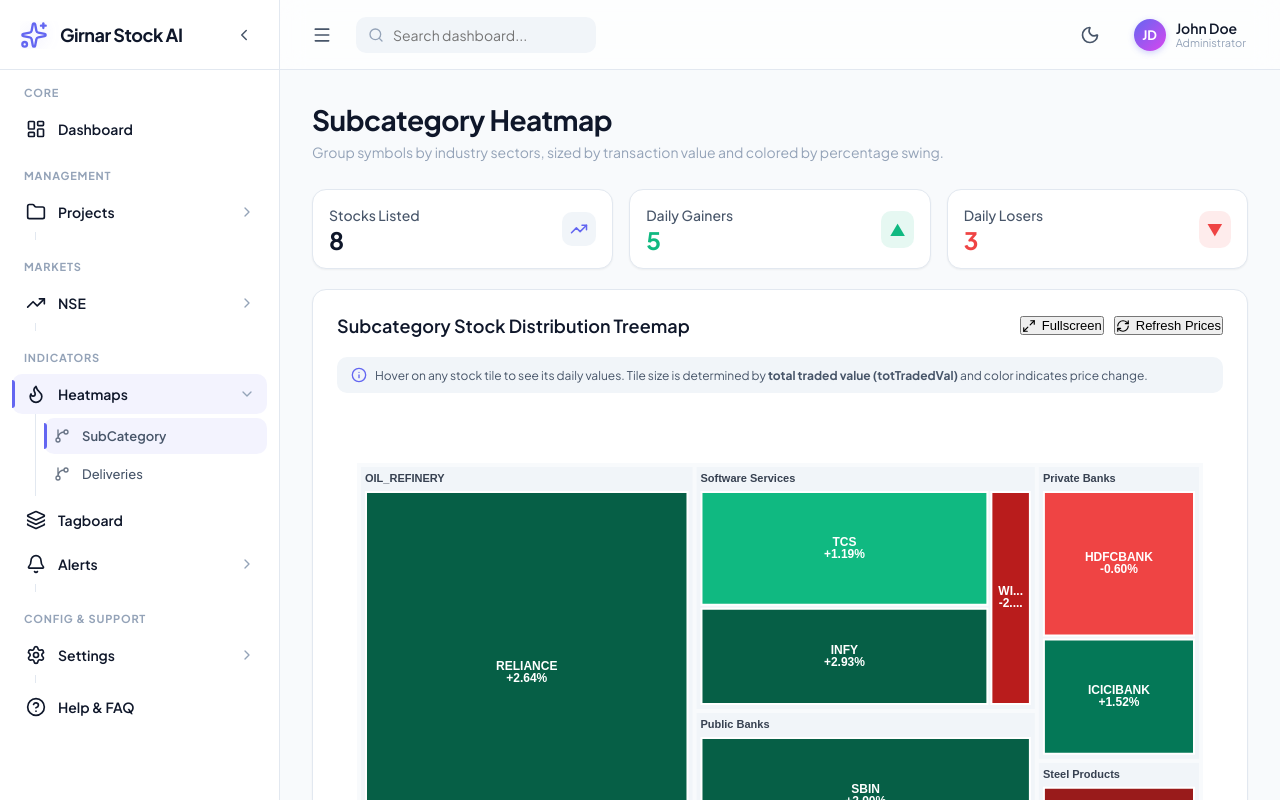
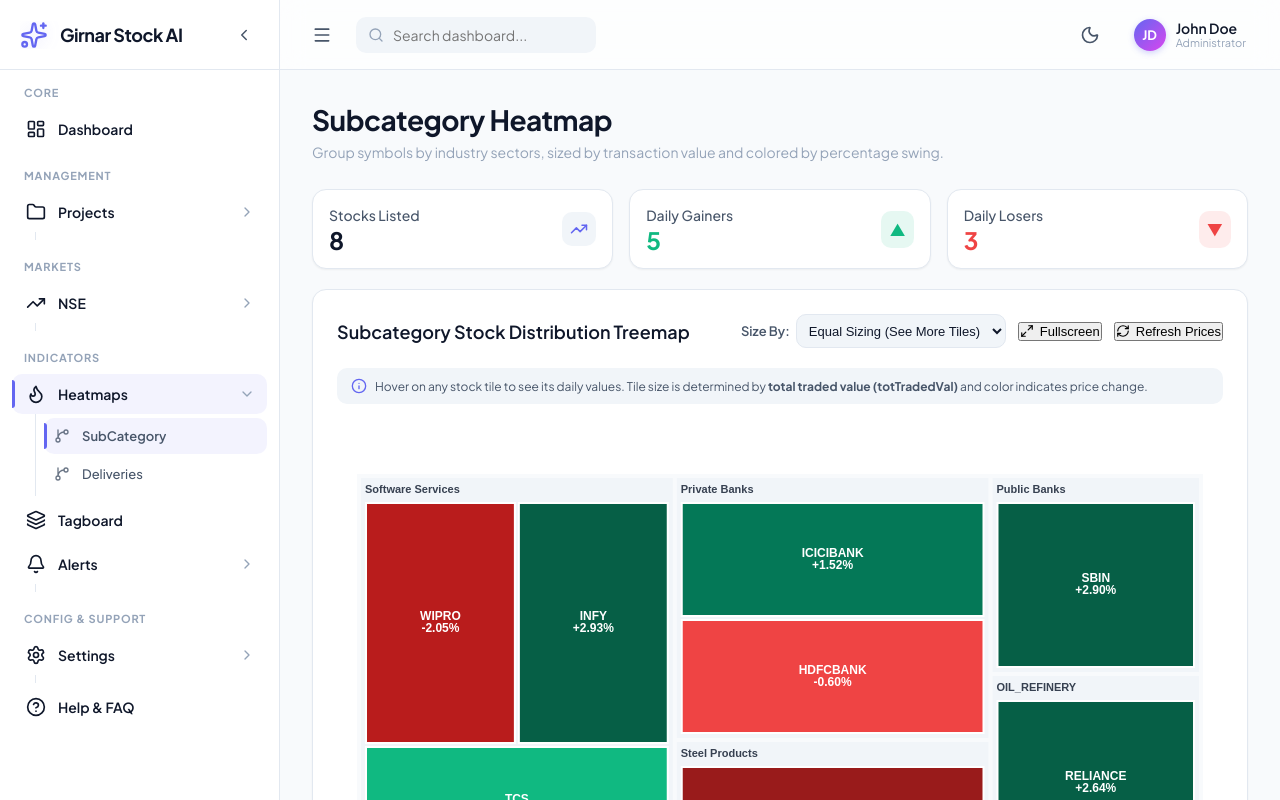
Before and after one commit to heminpanchal11/grnr-stck-ui, a React (Vite) app: page /indicators/heatmaps/subcategory in a window 1280 px wide. Shown: the top 800 px of the page. Built offline with nearby package versions, Linux system fonts and the light colour scheme; no server answers.

Commit message:
added more option in heat map

```diff
--- a/src/pages/Indicators/Heatmaps/Deliveries.tsx
+++ b/src/pages/Indicators/Heatmaps/Deliveries.tsx
@@ -25,6 +25,7 @@
   const [error, setError] = useState<string | null>(null);
   const [activeTheme, setActiveTheme] = useState<string>('light');
   const [isFullscreen, setIsFullscreen] = useState<boolean>(false);
+  const [sizeMetric, setSizeMetric] = useState<'equal' | 'volume' | 'logVolume'>('equal');
 
   // Handle body overflow to prevent background scrolling when fullscreen
   useEffect(() => {
@@ -248,6 +249,16 @@
       groups[sub].push(stock);
     });
 
+    const getStockValue = (stock: StockData) => {
+      if (sizeMetric === 'equal') {
+        return 1;
+      } else if (sizeMetric === 'logVolume') {
+        return Math.log10(Math.max(stock.totTradedVal, 1));
+      } else {
+        return stock.totTradedVal;
+      }
+    };
+
     // Transform grouped data into ECharts Treemap data structure
     const treemapData = Object.keys(groups).map(subName => {
       const children = groups[subName].map(stock => {
@@ -263,8 +274,8 @@
 
         return {
           name: stock.symbol,
-          // Tile size corresponds to total transaction value (totTradedVal)
-          value: stock.totTradedVal,
+          value: getStockValue(stock),
+          totTradedVal: stock.totTradedVal,
           percentChange: stock.percentChange,
           copDelivPerc: stock.copDelivPerc,
           copDelivQty: stock.copDelivQty,
@@ -291,10 +302,12 @@
 
       // Sum values of children for subcategory weight
       const subValueSum = children.reduce((sum, child) => sum + child.value, 0);
+      const actualSubValueSum = children.reduce((sum, child) => sum + child.totTradedVal, 0);
 
       return {
         name: subName,
         value: subValueSum,
+        actualValue: actualSubValueSum,
         children: children,
         itemStyle: {
           borderColor: isDark ? '#1f2937' : '#f1f5f9',
@@ -327,10 +340,13 @@
 
           // Only show stock symbol details, not the outer subcategory headers
           if (!data || data.copDelivPerc === undefined) {
-            return `<strong>${info.name}</strong><br/>Total Value: ₹${(val / 10000000).toFixed(2)} Cr`;
+            const actualVal = data ? data.actualValue : val;
+            const count = data && data.children ? data.children.length : 0;
+            return `<strong>${info.name}</strong><br/>Companies: ${count}<br/>Total Value: ₹${(actualVal / 10000000).toFixed(2)} Cr`;
           }
 
           const sign = data.percentChange > 0 ? '+' : '';
+          const actualTradedVal = data.totTradedVal;
           return `
             <div style="font-family: var(--font-sans); padding: 4px; min-width: 170px;">
               <div style="display: flex; justify-content: space-between; align-items: center; border-bottom: 1px solid ${isDark ? '#374151' : '#e2e8f0'}; padding-bottom: 6px; margin-bottom: 6px; gap: 12px;">
@@ -342,7 +358,7 @@
                 <div>Change: <strong style="color: ${data.percentChange >= 0 ? 'var(--accent-success)' : 'var(--accent-error)'}">${sign}${data.percentChange.toFixed(2)}%</strong></div>
                 <div>Delivery %: <strong style="color: var(--primary);">${data.copDelivPerc.toFixed(1)}%</strong></div>
                 <div>Delivery Qty: <strong>${data.copDelivQty.toLocaleString()}</strong></div>
-                <div>Traded Value: <strong>₹${(val / 10000000).toFixed(2)} Cr</strong></div>
+                <div>Traded Value: <strong>₹${(actualTradedVal / 10000000).toFixed(2)} Cr</strong></div>
                 <div>Traded Qty: <strong>${data.volume.toLocaleString()}</strong></div>
               </div>
             </div>
@@ -353,7 +369,7 @@
         {
           name: 'NSE Deliveries',
           type: 'treemap',
-          visibleMin: 300,
+          visibleMin: sizeMetric === 'equal' || sizeMetric === 'logVolume' ? 0 : 300,
           label: {
             show: true,
             formatter: '{b}'
@@ -408,7 +424,7 @@
       window.removeEventListener('resize', handleResize);
       resizeObserver.disconnect();
     };
-  }, [loading, data, activeTheme]);
+  }, [loading, data, activeTheme, sizeMetric]);
 
   // Clean-up chart on unmount
   useEffect(() => {
@@ -495,7 +511,31 @@
           <h2 className={styles.sectionTitle} style={{ margin: 0, display: 'flex', alignItems: 'center', gap: '8px' }}>
             Sector Stock Delivery Treemap
           </h2>
-          <div style={{ display: 'flex', alignItems: 'center', gap: '10px' }}>
+          <div style={{ display: 'flex', alignItems: 'center', gap: '12px', flexWrap: 'wrap' }}>
+            <div style={{ display: 'flex', alignItems: 'center', gap: '6px' }}>
+              <span style={{ fontSize: '13px', fontWeight: 600, color: 'var(--text-secondary)' }}>Size By:</span>
+              <select
+                value={sizeMetric}
+                onChange={(e) => setSizeMetric(e.target.value as any)}
+                style={{
+                  height: '34px',
+                  padding: '0 8px',
+                  fontSize: '13px',
+                  borderRadius: 'var(--radius-md)',
+                  border: '1px solid var(--border-color)',
+                  backgroundColor: 'var(--bg-tertiary)',
+                  color: 'var(--text-primary)',
+                  outline: 'none',
+                  cursor: 'pointer',
+                  fontWeight: 500,
+                  transition: 'border-color var(--transition-fast)'
+                }}
+              >
+                <option value="equal">Equal Sizing (See More Tiles)</option>
+                <option value="volume">Traded Value (Linear)</option>
+                <option value="logVolume">Traded Value (Log Scale)</option>
+              </select>
+            </div>
             <button
               type="button"
               className={styles.toggleBtn}
--- a/src/pages/Indicators/Heatmaps/Subcategory.tsx
+++ b/src/pages/Indicators/Heatmaps/Subcategory.tsx
@@ -23,6 +23,7 @@
   const [error, setError] = useState<string | null>(null);
   const [activeTheme, setActiveTheme] = useState<string>('light');
   const [isFullscreen, setIsFullscreen] = useState<boolean>(false);
+  const [sizeMetric, setSizeMetric] = useState<'equal' | 'volume' | 'logVolume'>('equal');
 
   // Handle body overflow to prevent background scrolling when fullscreen
   useEffect(() => {
@@ -211,14 +212,24 @@
       groups[sub].push(stock);
     });
 
+    const getStockValue = (stock: StockData) => {
+      if (sizeMetric === 'equal') {
+        return 1;
+      } else if (sizeMetric === 'logVolume') {
+        return Math.log10(Math.max(stock.totTradedVal, 1));
+      } else {
+        return stock.totTradedVal;
+      }
+    };
+
     // Transform grouped data into ECharts Treemap data structure
     const treemapData = Object.keys(groups).map(subName => {
       const children = groups[subName].map(stock => {
         const color = getTileColor(stock.percentChange, isDark);
         return {
           name: stock.symbol,
-          // Tile size corresponds to total transaction value (totTradedVal)
-          value: stock.totTradedVal,
+          value: getStockValue(stock),
+          totTradedVal: stock.totTradedVal,
           percentChange: stock.percentChange,
           price: stock.lastTradedPrice,
           prevPrice: stock.previousClsPrice,
@@ -243,10 +254,12 @@
 
       // Sum values of children for subcategory weight
       const subValueSum = children.reduce((sum, child) => sum + child.value, 0);
+      const actualSubValueSum = children.reduce((sum, child) => sum + child.totTradedVal, 0);
 
       return {
         name: subName,
         value: subValueSum,
+        actualValue: actualSubValueSum,
         children: children,
         itemStyle: {
           borderColor: isDark ? '#1f2937' : '#f1f5f9',
@@ -279,10 +292,13 @@
 
           // Only show stock symbol details, not the outer subcategory headers
           if (!data || data.percentChange === undefined) {
-            return `<strong>${info.name}</strong><br/>Total Value: ₹${(val / 10000000).toFixed(2)} Cr`;
+            const actualVal = data ? data.actualValue : val;
+            const count = data && data.children ? data.children.length : 0;
+            return `<strong>${info.name}</strong><br/>Companies: ${count}<br/>Total Value: ₹${(actualVal / 10000000).toFixed(2)} Cr`;
           }
 
           const sign = data.percentChange > 0 ? '+' : '';
+          const actualTradedVal = data.totTradedVal;
           return `
             <div style="font-family: var(--font-sans); padding: 4px; min-width: 170px;">
               <div style="display: flex; justify-content: space-between; align-items: center; border-bottom: 1px solid ${isDark ? '#374151' : '#e2e8f0'}; padding-bottom: 6px; margin-bottom: 6px; gap: 12px;">
@@ -293,7 +309,7 @@
                 <div>Last Price: <strong>₹${data.price.toLocaleString()}</strong></div>
                 <div>Prev Close: <strong>₹${data.prevPrice.toLocaleString()}</strong></div>
                 <div>Change: <strong style="color: ${data.percentChange >= 0 ? 'var(--accent-success)' : 'var(--accent-error)'}">${sign}${data.percentChange.toFixed(2)}%</strong></div>
-                <div>Traded Value: <strong>₹${(val / 10000000).toFixed(2)} Cr</strong></div>
+                <div>Traded Value: <strong>₹${(actualTradedVal / 10000000).toFixed(2)} Cr</strong></div>
                 <div>Traded Qty: <strong>${data.volume.toLocaleString()}</strong></div>
               </div>
             </div>
@@ -304,7 +320,7 @@
         {
           name: 'NSE Stock Market',
           type: 'treemap',
-          visibleMin: 300,
+          visibleMin: sizeMetric === 'equal' || sizeMetric === 'logVolume' ? 0 : 300,
           label: {
             show: true,
             formatter: '{b}'
@@ -359,7 +375,7 @@
       window.removeEventListener('resize', handleResize);
       resizeObserver.disconnect();
     };
-  }, [loading, data, activeTheme]);
+  }, [loading, data, activeTheme, sizeMetric]);
 
   // Clean-up chart on unmount
   useEffect(() => {
@@ -441,7 +457,31 @@
           <h2 className={styles.sectionTitle} style={{ margin: 0, display: 'flex', alignItems: 'center', gap: '8px' }}>
             Subcategory Stock Distribution Treemap
           </h2>
-          <div style={{ display: 'flex', alignItems: 'center', gap: '10px' }}>
+          <div style={{ display: 'flex', alignItems: 'center', gap: '12px', flexWrap: 'wrap' }}>
+            <div style={{ display: 'flex', alignItems: 'center', gap: '6px' }}>
+              <span style={{ fontSize: '13px', fontWeight: 600, color: 'var(--text-secondary)' }}>Size By:</span>
+              <select
+                value={sizeMetric}
+                onChange={(e) => setSizeMetric(e.target.value as any)}
+                style={{
+                  height: '34px',
+                  padding: '0 8px',
+                  fontSize: '13px',
+                  borderRadius: 'var(--radius-md)',
+                  border: '1px solid var(--border-color)',
+                  backgroundColor: 'var(--bg-tertiary)',
+                  color: 'var(--text-primary)',
+                  outline: 'none',
+                  cursor: 'pointer',
+                  fontWeight: 500,
+                  transition: 'border-color var(--transition-fast)'
+                }}
+              >
+                <option value="equal">Equal Sizing (See More Tiles)</option>
+                <option value="volume">Traded Value (Linear)</option>
+                <option value="logVolume">Traded Value (Log Scale)</option>
+              </select>
+            </div>
             <button
               type="button"
               className={styles.toggleBtn}
```
